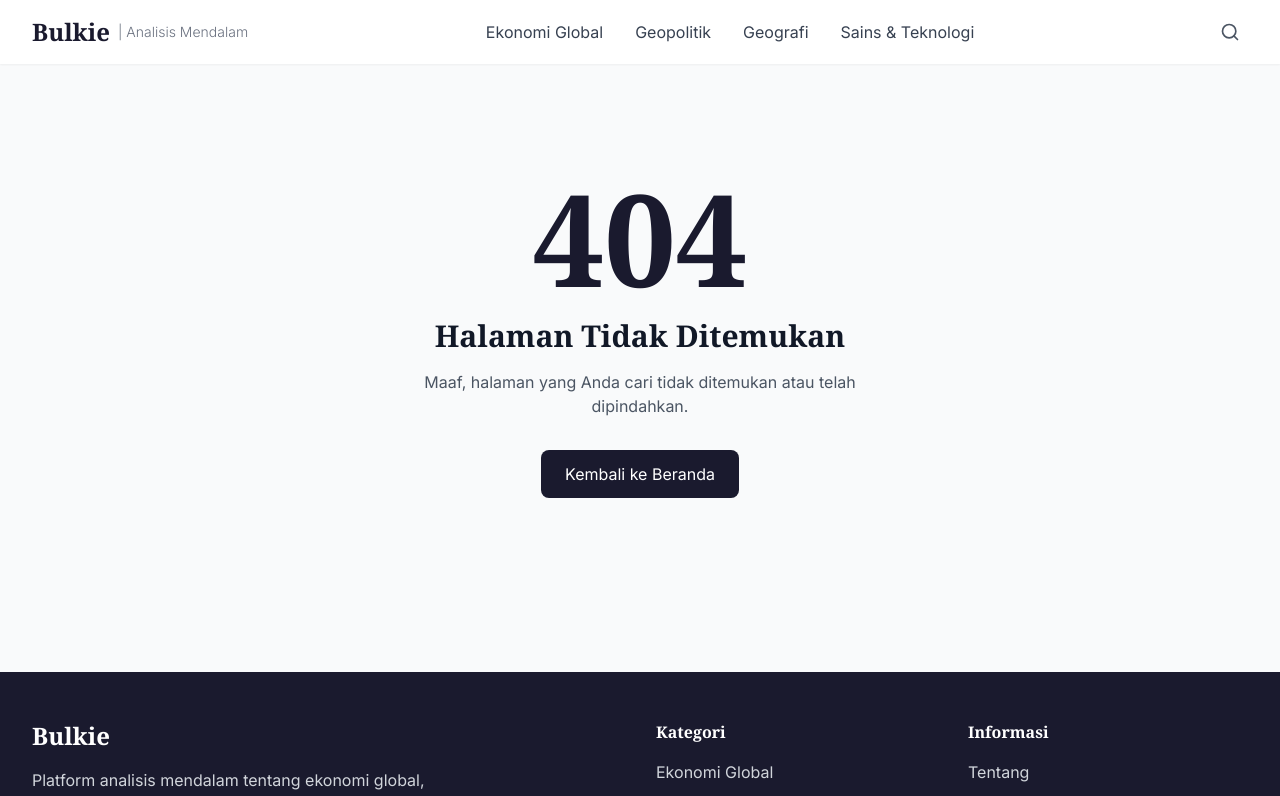
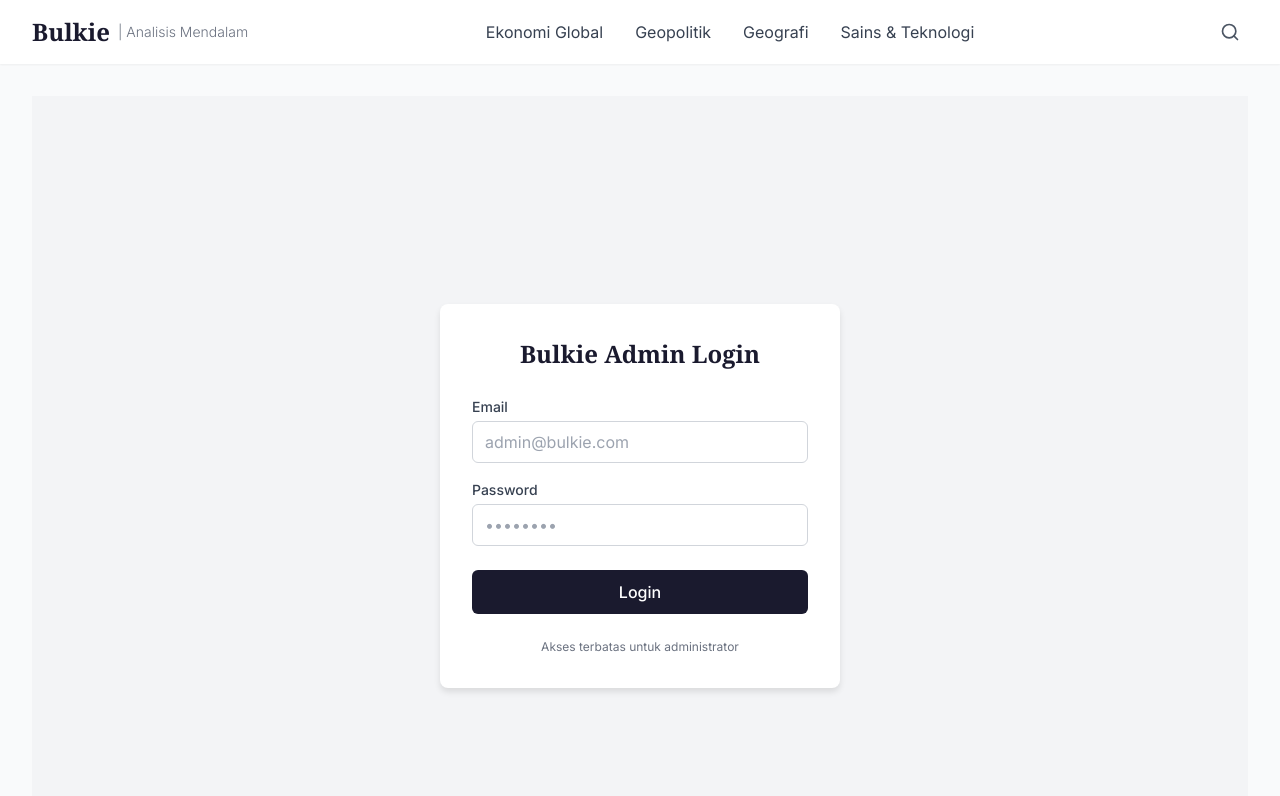
Before and after one commit to gibulk/bulkie, a Next.js app: page /login-simple in a window 1280 px wide. Before the commit this address had no page. Shown: the top 796 px of the page. Built offline with nearby package versions, Linux system fonts and the light colour scheme.

Commit message:
Create page.js

```diff
--- /dev/null
+++ b/app/login-simple/page.js
@@ -0,0 +1,109 @@
+export default function SimpleLoginPage() {
+  return (
+    <div style={{
+      minHeight: '100vh',
+      display: 'flex',
+      alignItems: 'center',
+      justifyContent: 'center',
+      backgroundColor: '#f3f4f6',
+      padding: '20px'
+    }}>
+      <div style={{
+        maxWidth: '400px',
+        width: '100%',
+        backgroundColor: 'white',
+        borderRadius: '8px',
+        padding: '32px',
+        boxShadow: '0 4px 6px rgba(0,0,0,0.1)'
+      }}>
+        <h1 style={{
+          fontSize: '24px',
+          fontWeight: 'bold',
+          textAlign: 'center',
+          color: '#1a1a2e',
+          marginBottom: '24px'
+        }}>
+          Bulkie Admin Login
+        </h1>
+
+        <form method="POST" action="/api/auth-login">
+          <div style={{ marginBottom: '16px' }}>
+            <label style={{
+              display: 'block',
+              fontSize: '14px',
+              fontWeight: '500',
+              color: '#374151',
+              marginBottom: '4px'
+            }}>
+              Email
+            </label>
+            <input
+              type="email"
+              name="email"
+              required
+              style={{
+                width: '100%',
+                padding: '8px 12px',
+                border: '1px solid #d1d5db',
+                borderRadius: '6px',
+                fontSize: '16px'
+              }}
+              placeholder="admin@bulkie.com"
+            />
+          </div>
+
+          <div style={{ marginBottom: '24px' }}>
+            <label style={{
+              display: 'block',
+              fontSize: '14px',
+              fontWeight: '500',
+              color: '#374151',
+              marginBottom: '4px'
+            }}>
+              Password
+            </label>
+            <input
+              type="password"
+              name="password"
+              required
+              style={{
+                width: '100%',
+                padding: '8px 12px',
+                border: '1px solid #d1d5db',
+                borderRadius: '6px',
+                fontSize: '16px'
+              }}
+              placeholder="••••••••"
+            />
+          </div>
+
+          <button
+            type="submit"
+            style={{
+              width: '100%',
+              padding: '10px',
+              backgroundColor: '#1a1a2e',
+              color: 'white',
+              border: 'none',
+              borderRadius: '6px',
+              fontSize: '16px',
+              fontWeight: '500',
+              cursor: 'pointer'
+            }}
+          >
+            Login
+          </button>
+        </form>
+
+        <p style={{
+          fontSize: '12px',
+          textAlign: 'center',
+          color: '#6b7280',
+          marginTop: '24px'
+        }}>
+          Akses terbatas untuk administrator
+        </p>
+      </div>
+    </div>
+  )
+                }
```
